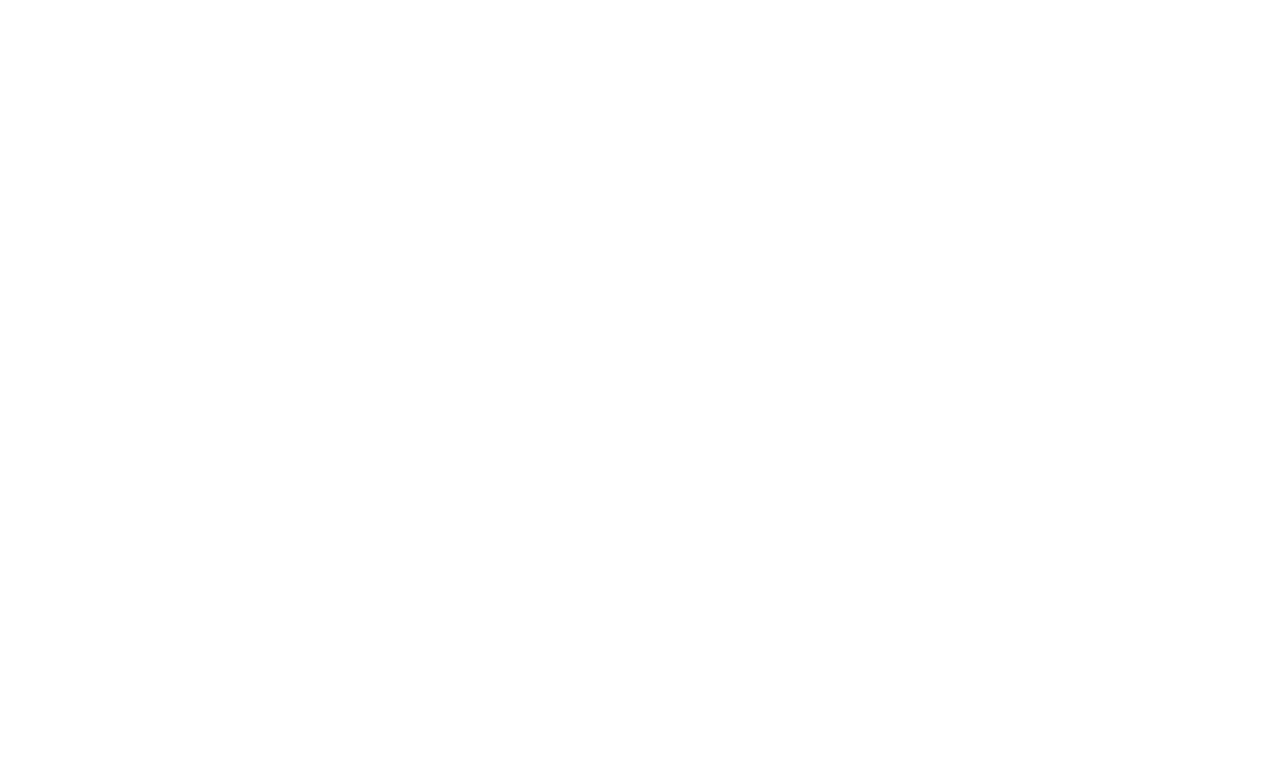
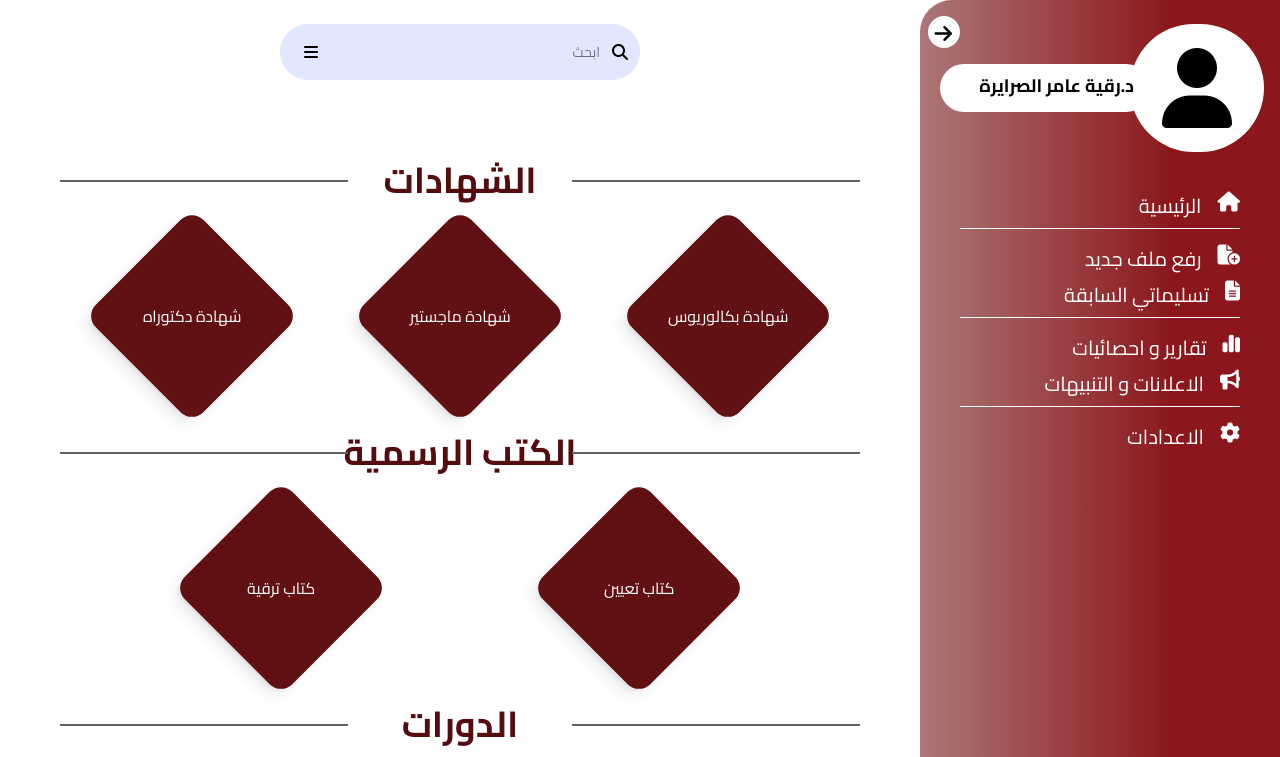
Before and after one commit to Mustafa21Naser21/CADQA_System, a React (Vite) app: page /Academic_Staff_Interface in a window 1280 px wide. Before the commit this address had no page. Shown: the top 757 px of the page. Built offline with nearby package versions, Linux system fonts and the light colour scheme.

Commit message:
new  updat

```diff
--- a/src/App.jsx
+++ b/src/App.jsx
@@ -2,6 +2,7 @@
 import './main.css';
 import { Route,Routes,BrowserRouter} from 'react-router-dom';
 import Login from './Components/Login';
+import Academic_Staff_Interface from './Components/Academic_Staff_Interface';
 
 
 function App() {
@@ -13,6 +14,7 @@
     <Routes>
 
       <Route path='/' index element={<Login />}/>
+      <Route path='Academic_Staff_Interface'  element={<Academic_Staff_Interface />}/>
 
     </Routes>
     </BrowserRouter>
--- /dev/null
+++ b/src/Components/Academic_Staff_Interface.jsx
@@ -0,0 +1,136 @@
+import React from 'react'
+import { useState } from 'react';
+
+export default function Academic_Staff_Interface() {
+
+  const [open,setOpen]=useState(true);
+  return (
+    <>
+    <section>
+    <div className="academic-staff-page w-full flex justify-between">
+         {/*  side bar */}
+         <div style={{height:'100vh'}} className={` ${open ? 'w-90' :'w-20'} sidebar relative duration-300  text-white rounded-l-4xl`}>
+
+        <div className="close-open-sidebar bg-white text-black w-8 h-8 rounded-full left-2 top-4 absolute cursor-pointer"
+        onClick={()=> setOpen(!open)}>
+        <i className={`fa-solid fa-arrow-right  text-xl font-bold mt-2 mr-2 duration-300 ${!open && 'rotate-180'}`}/>
+        </div>
+        <div className={`profile flex mt-6 duration-300 ${!open && 'scale-0'}`}>
+            <div style={{fontSize:'80px'}} className='personal-photo w-36 h-32 rounded-full bg-white text-black mr-4'> <i className="fa-solid fa-user py-6 px-8"/> </div>
+            <div className="name w-58 h-12 rounded-3xl translate-x-5 bg-white text-black text-lg font-bold p-2 mt-10 pr-4 "> <h1> د.رقية عامر الصرايرة</h1></div>
+        </div>
+        <div className={`sidebar-content ${open ? 'mt-10' : 'mt-0 translate-x-3 text-2xl'} mx-10 `}>
+
+                <div className='border-b border-white flex  '>
+                <i title='الصفحة الرئيسية' className="fa-solid fa-house cursor-pointer text-xl ml-4"/>
+                <h2 className={`text-xl text-white mb-2 cursor-pointer  duration-300  ${!open && 'scale-0'} `}> الرئيسية</h2>
+                </div>
+
+                <div className='border-b border-white mt-4 '>
+                    <div className='flex'>
+                    <i title='رفع ملف جديد' className="fa-solid fa-file-circle-plus cursor-pointer text-xl ml-4"/>
+                    <h2 className={`text-xl text-white mb-2 cursor-pointer duration-300 ${!open && 'scale-0'} `}> رفع ملف جديد</h2>
+                    </div>
+                    <div className='flex'>
+                    <i title='تسليماتي السابقة' className="fa-solid fa-file-lines cursor-pointer text-xl ml-4 "/>
+                    <h2 className={`text-xl text-white mb-2 cursor-pointer duration-300 ${!open && 'scale-0'} `}> تسليماتي السابقة</h2>
+                    </div>
+                </div>
+
+                <div className='border-b border-white mt-4'>
+                  <div className='flex'>
+                  <i title=' تقارير و احصائيات' className="fa-solid fa-chart-simple cursor-pointer text-xl ml-4"/>
+                  <h2 className={`text-xl text-white mb-2 cursor-pointer duration-300 ${!open && 'scale-0'} `}>تقارير و احصائيات</h2>
+                  </div>
+                  <div className='flex'>
+                  <i title=' الاعلانات و التنبيهات' className="fa-solid fa-bullhorn cursor-pointer text-xl ml-4"/>
+                  <h2 className={`text-xl text-white mb-2 cursor-pointer duration-300 ${!open && 'scale-0'} `}>الاعلانات و التنبيهات</h2>
+                  </div>
+                </div>
+
+                <div className=' mt-4 flex'>
+                <i title=' الاعدادات' className="fa-solid fa-gear cursor-pointer text-xl ml-4"/>
+                <h2 className={`text-xl text-white mb-2 cursor-pointer  duration-300 ${!open && 'scale-0'} `}>الاعدادات</h2>
+                </div>
+            </div>
+       </div>
+
+         {/*  الصفحة الرئيسية */}
+        <div className="academic-staff-home  w-3/4 grid grid-cols-1 justify-items-center">
+
+         {/* خانة البحث */}
+        <div class="search-bar mt-6  relative">
+
+        <i className="fa-solid fa-magnifying-glass absolute top-5 ps-3 pointer-events-none"/>
+        <i className="fa-solid fa-bars absolute top-5 left-6 cursor-pointer"/>
+        <input type="text" className=" w-90 h-14 p-2 ps-10 text-sm bg-indigo-100 outline-0 rounded-4xl " placeholder="ابحث"  />
+
+        </div>
+
+         {/*  محتوى الصفحة الرئيسية  */}
+        <div className="home-content w-full grid grid-cols-1  ">
+
+           {/*  الشهادات */}
+        <h1 style={{color:'#540C0F'}} className=' text-center mt-20 mb-10 relative text-4xl font-bold  '>الشهادات</h1>
+          <div className='certificates  flex justify-evenly'>
+
+          <div style={{backgroundColor:'#611013'}} className="relative w-38 h-38  text-white rounded-2xl flex items-center justify-center rotate-45 shadow-lg">
+            <span className="-rotate-45">شهادة بكالوريوس</span>
+          </div>
+          <div style={{backgroundColor:'#611013'}} className="relative w-38 h-38  text-white rounded-2xl flex items-center justify-center rotate-45 shadow-lg">
+            <span className="-rotate-45">شهادة ماجستير</span>
+          </div>
+          <div style={{backgroundColor:'#611013'}} className="relative w-38 h-38  text-white rounded-2xl flex items-center justify-center rotate-45 shadow-lg">
+            <span className="-rotate-45">شهادة دكتوراه</span>
+          </div>
+
+          </div>
+
+           {/*  الكتب الرسمية   */}
+          <h1 style={{color:'#540C0F'}} className=' text-center mt-10 relative text-4xl font-bold px-4  mb-10 '>الكتب الرسمية</h1>
+          <div className='official-books flex justify-evenly'>
+          <div style={{backgroundColor:'#611013'}} className="relative w-38 h-38  text-white rounded-2xl flex items-center justify-center rotate-45 shadow-lg">
+            <span className="-rotate-45"> كتاب تعيين</span>
+          </div>
+          <div style={{backgroundColor:'#611013'}} className="relative w-38 h-38  text-white rounded-2xl flex items-center justify-center rotate-45 shadow-lg">
+            <span className="-rotate-45">كتاب ترقية</span>
+          </div>
+          </div>
+
+           {/*  الدورات  */}
+          <h1 style={{color:'#540C0F'}} className=' text-center mt-10 relative text-4xl font-bold px-4  mb-10 '> الدورات</h1>
+          <div className='courses flex justify-evenly'>
+          <div style={{backgroundColor:'#611013'}} className="relative w-38 h-38  text-white rounded-2xl flex items-center justify-center rotate-45 shadow-lg">
+            <span className="-rotate-45"> دورة اوراكيل</span>
+          </div>
+          <div style={{backgroundColor:'#611013'}} className="relative w-38 h-38  text-white rounded-2xl flex items-center justify-center rotate-45 shadow-lg">
+            <span className="-rotate-45">دورة اختراق اخلاقي</span>
+          </div>
+          </div>
+
+             {/*  كتب الاجازات  */}
+          <h1 style={{color:'#540C0F'}} className=' text-center mt-10 relative text-4xl font-bold px-4  mb-10 '>كتب الاجازات</h1>
+          <div className=' vaction-books flex justify-evenly'>
+          <div style={{backgroundColor:'#611013'}} className="relative w-38 h-38  text-white rounded-2xl flex items-center justify-center rotate-45 shadow-lg">
+            <span className="-rotate-45">كتاب إجازة مرضية </span>
+          </div>
+          <div style={{backgroundColor:'#611013'}} className="relative w-38 h-38  text-white rounded-2xl flex items-center justify-center rotate-45 shadow-lg">
+            <span className="-rotate-45"> كتاب إجازة امومة</span>
+          </div>
+          </div>
+
+        </div>
+
+
+
+
+
+        </div>
+
+
+        </div>
+    </section>
+
+    </>
+  )
+}
--- a/src/Components/Login.jsx
+++ b/src/Components/Login.jsx
@@ -1,5 +1,6 @@
 import React from 'react'
 import { useState } from 'react';
+import { Link } from 'react-router-dom';
 import { Swiper, SwiperSlide } from "swiper/react";
 import {  Autoplay } from "swiper/modules";
 import "swiper/css";
@@ -82,7 +83,7 @@
 
             <h2 style={{color:'#4C5A88'}} className='mt-2 text-sm english-text text-end ml-22 transition-opacity hover:opacity-80 max-xl:ml-14 max-lg:ml-8'><a href="">?forgot your password</a></h2>
 
-            <button style={{backgroundColor:'var(--primary-color)'}} className='w-40 h-14 mt-8 text-xl rounded-xl  text-white cursor-pointer transition-opacity hover:opacity-80'>تسجيل الدخول</button>
+            <button style={{backgroundColor:'var(--primary-color)'}} className='w-40 h-14 mt-8 text-xl rounded-xl  text-white cursor-pointer transition-opacity hover:opacity-80'> <Link to="Academic_Staff_Interface">تسجيل الدخول</Link> </button>
           </form>
 
         </div>
--- a/src/main.css
+++ b/src/main.css
@@ -27,7 +27,34 @@
     background-size:auto;
     background-position:center;
 }
-
+.sidebar{
+    background: rgb(172,119,119);
+    background: linear-gradient(90deg, rgba(172,119,119,1) 0%, rgba(139,23,28,1) 70%);
+}
+.sidebar-content h2:hover{
+    transform: translateY(-5px);
+}
+.home-content{
+    transform: translateY(0px);
+}
+.home-content h1::before{
+    content:'';
+    position:absolute;
+    width:18rem;
+    height: 2px;
+    background-color:#616161;
+    top:20px;
+    left: 60px;
+}
+.home-content h1::after{
+    content:'';
+    position:absolute;
+    width:18rem;
+    height: 2px;
+    background-color:#616161;
+    top:20px;
+    right: 60px;
+}
 @media  (max-width:1024px) {
 
     .slider-img{
```
